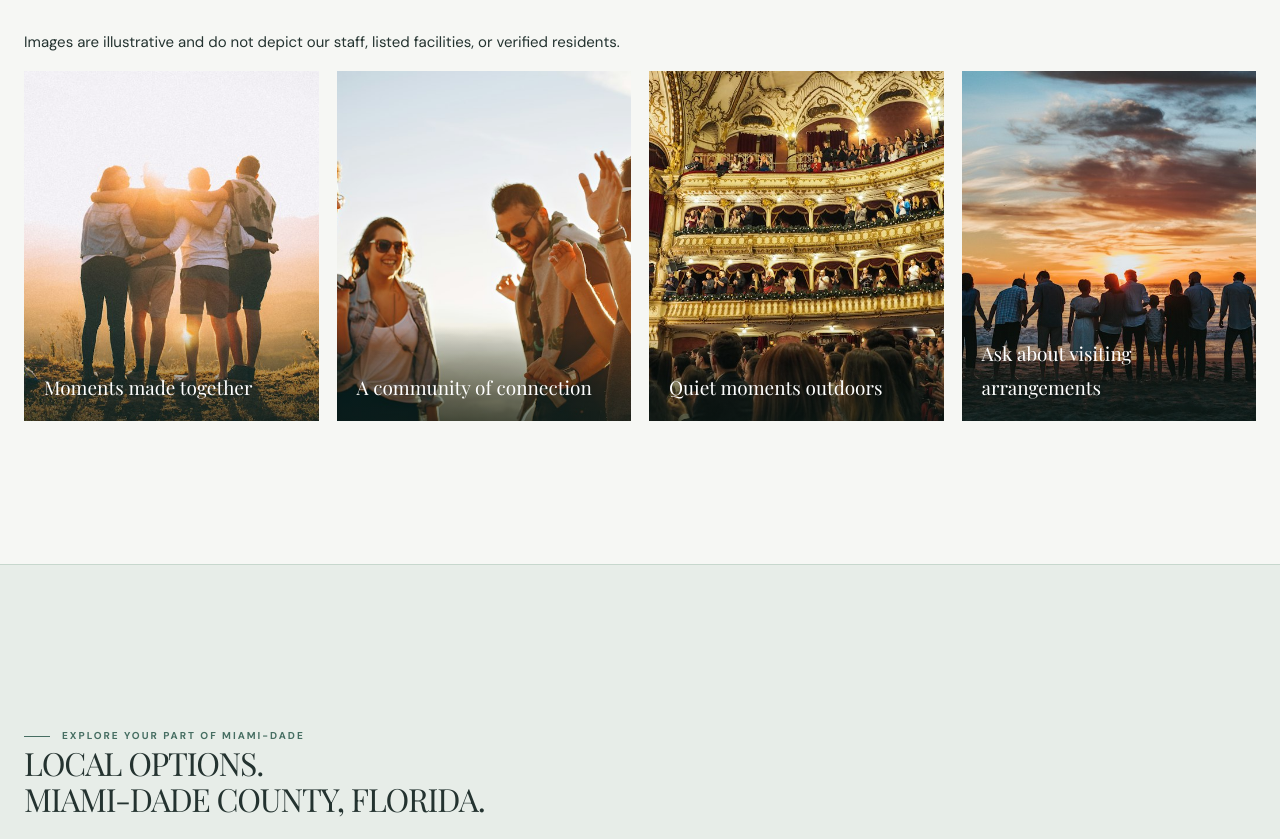
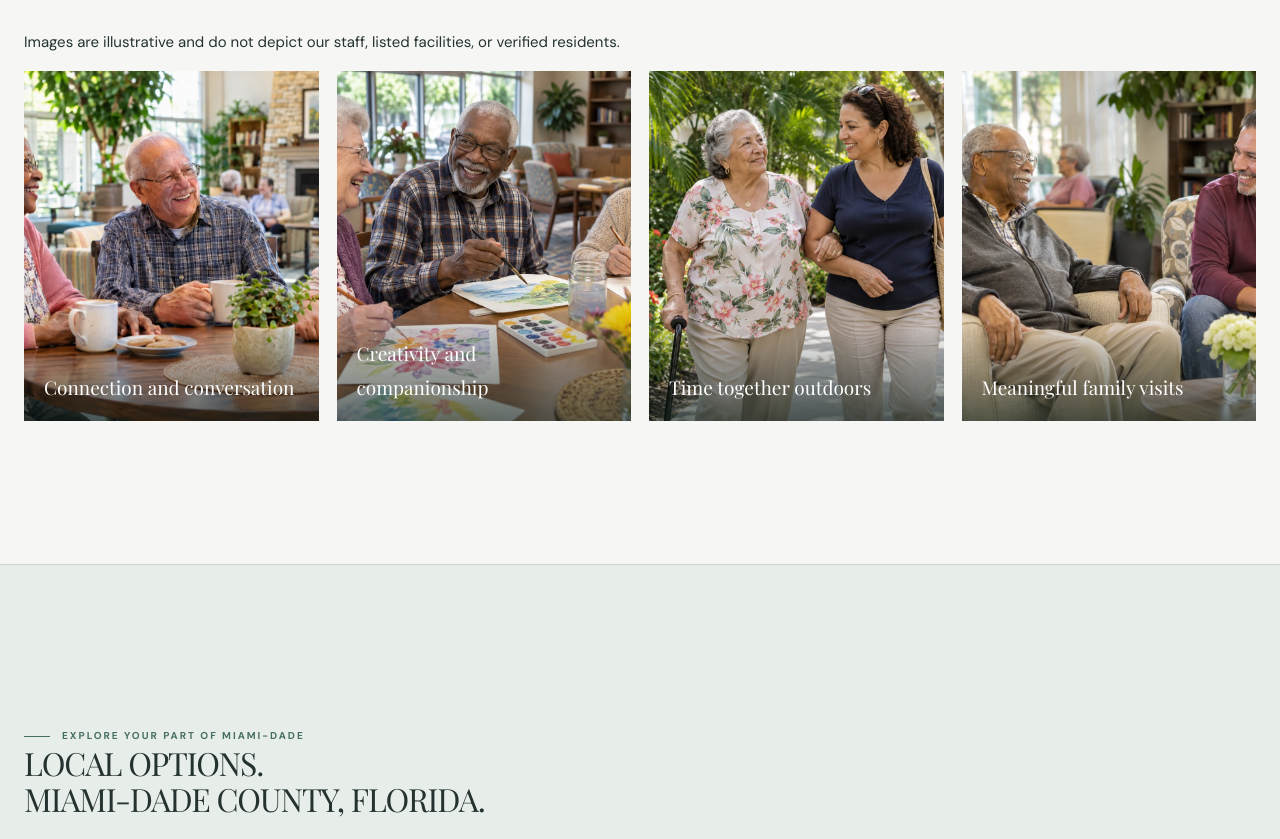
Before and after one commit to gregsimonds-boop/AssistedLivingMiami, a plain HTML site: page index.html in a window 1280 px wide. Shown: the part 4472-5311 px from the top of the page. Drawn offline with nearby package versions, Linux system fonts and the light colour scheme.

Commit message:
Add files via upload

```diff
--- a/index.html
+++ b/index.html
@@ -164,22 +164,10 @@
           </div>
         </div>
         <p>Images are illustrative and do not depict our staff, listed facilities, or verified residents.</p><div class="gallery-track reveal" id="galleryTrack" aria-label="Community moments gallery">
-          <figure class="gallery-card">
-            <img src="assets/img-5.jpg" alt="Residents and caregivers sharing a happy moment" loading="lazy">
-            <figcaption class="gallery-caption">Moments made together</figcaption>
-          </figure>
-          <figure class="gallery-card">
-            <img src="assets/img-6.jpg" alt="Friends enjoying time together in a welcoming space" loading="lazy">
-            <figcaption class="gallery-caption">A community of connection</figcaption>
-          </figure>
-          <figure class="gallery-card">
-            <img src="assets/img-7.jpg" alt="A bright, restful garden setting" loading="lazy">
-            <figcaption class="gallery-caption">Quiet moments outdoors</figcaption>
-          </figure>
-          <figure class="gallery-card">
-            <img src="assets/img-8.jpg" alt="Family sharing a relaxed moment together" loading="lazy">
-            <figcaption class="gallery-caption">Ask about visiting arrangements</figcaption>
-          </figure>
+          <figure class="gallery-card"><img src="assets/senior-caregiver-conversation.webp" alt="Older adults sharing conversation with a caregiver in a comfortable lounge" loading="lazy"><figcaption class="gallery-caption">Connection and conversation</figcaption></figure>
+          <figure class="gallery-card"><img src="assets/senior-creative-activity.webp" alt="Older adults painting together in a welcoming activity room" loading="lazy"><figcaption class="gallery-caption">Creativity and companionship</figcaption></figure>
+          <figure class="gallery-card"><img src="assets/senior-family-garden-walk.webp" alt="An older woman and her adult daughter walking along a shaded garden path" loading="lazy"><figcaption class="gallery-caption">Time together outdoors</figcaption></figure>
+          <figure class="gallery-card"><img src="assets/senior-family-visit.webp" alt="An older man talking with a family visitor in a comfortable sitting room" loading="lazy"><figcaption class="gallery-caption">Meaningful family visits</figcaption></figure>
         </div>
       </div>
     </section>
```
Also changed, not shown: assets/senior-caregiver-conversation.webp (added), assets/senior-creative-activity.webp (added), assets/senior-family-garden-walk.webp (added), assets/senior-family-visit.webp (added).
